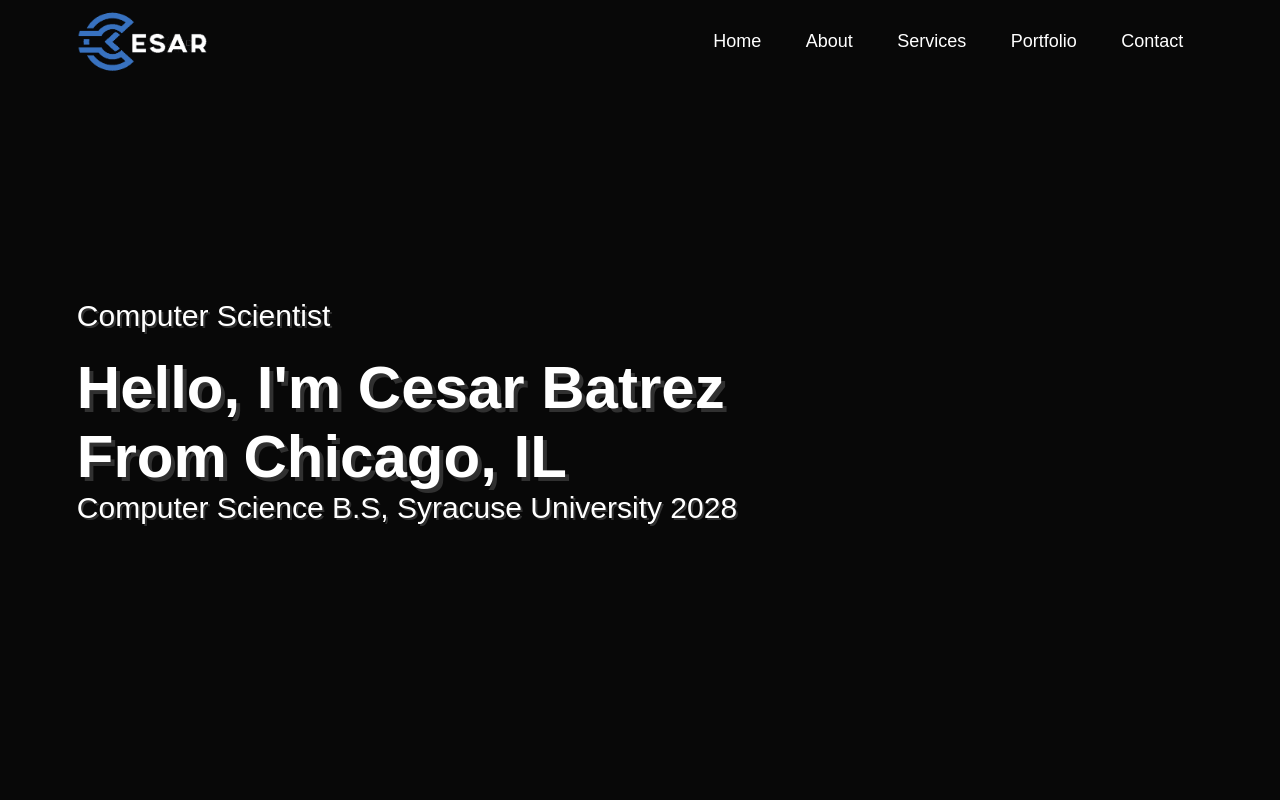
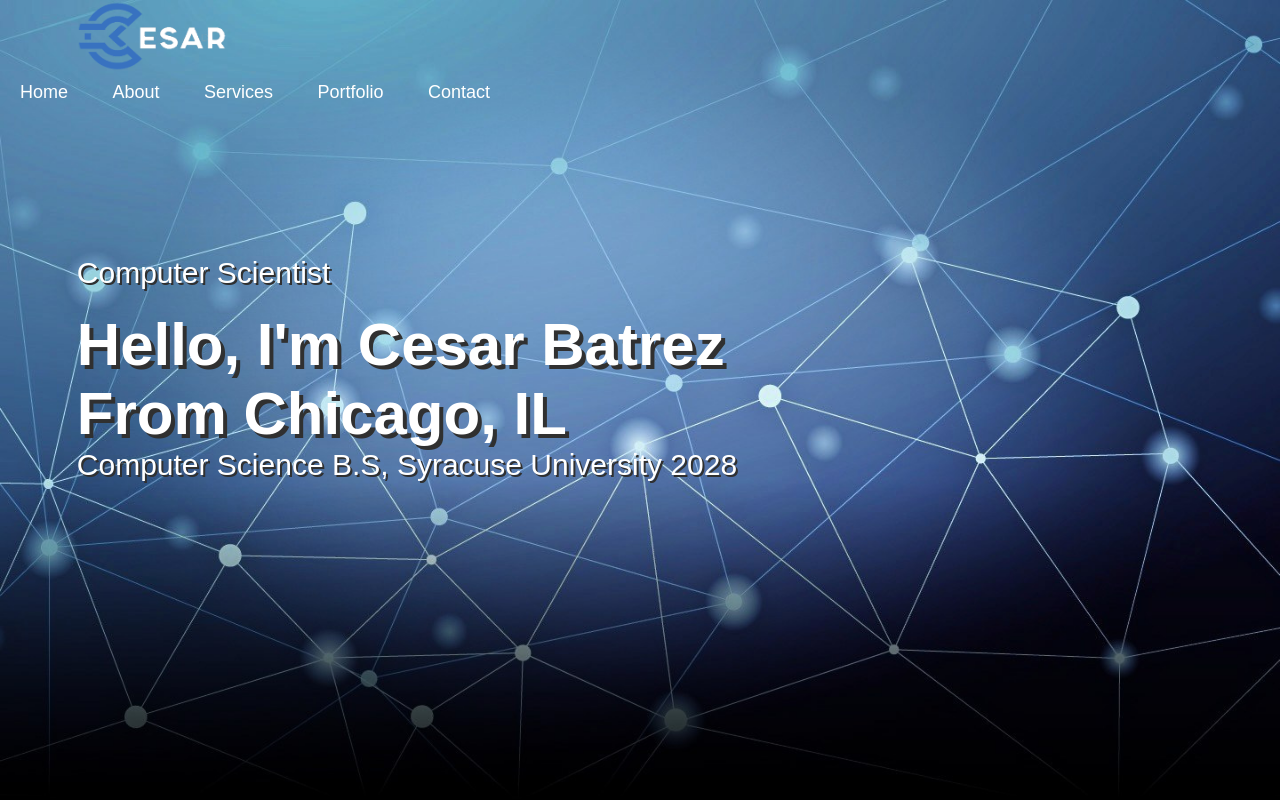
Before and after one commit to Caesar1222/Portfolio-Website, a plain HTML site: page index.html in a window 1280 px wide. Shown: the top 800 px of the page. Drawn offline with Linux system fonts and the light colour scheme.

Commit message:
Add files via upload

```diff
--- a/index.html
+++ b/index.html
@@ -12,7 +12,7 @@
 
 <!-- ---------------header----------------- -->
 <div id="header">
-    <div class="container">
+    <div class="container1">
         <nav>
             <img src="Images/logo.png" class="logo">
             <ul id="sidemenu">
@@ -38,7 +38,7 @@
     <div class="container">
         <div class="row">
             <div class="about-col-1">
-                <img src="Images/Cesar.jpg"
+                <img src="images/Cesar.jpg"
                 width = "500"
                 height = "700" >
             </div>
@@ -116,7 +116,7 @@
         <h1 class="sub-title">My Work</h1>
         <div class="work-list">
             <div class="work">
-                <img src="Images/work-1.png">
+                <img src="images/work-1.png">
                 <div class="layer">
                     <h3>Medical Data Analysis</h3>
                     <p>Analyzed and visualized medical data using Python by processing a dataset to evaluate health indicators such as cholesterol, glucose levels, and obesity. Data was categorized to identify trends, and tools like Pandas, Seaborn, and Matplotlib were utilized to create charts illustrating relationships between various health metrics.</p>
@@ -124,7 +124,7 @@
                 </div>
             </div>
             <div class="work">
-                <img src="Images/SOURCE.png">
+                <img src="images/SOURCE.png">
                 <div class="layer">
                     <h3> Syracuse University Shuttle System Model & Analysis </h3>
                     <p> Conducted research on campus transit systems using Graph Theory and Dijkstra’s Algorithm to evaluate route efficiency across 15+ shuttle stops and over 40 unique routes; identifying potential time savings of up to 27% through optimal rerouting </p>
@@ -132,7 +132,7 @@
                 </div>
             </div>
             <div class="work">
-                <img src="Images/work-3.png">
+                <img src="images/work-3.png">
                 <div class="layer">
                     <h3>Noble Street Attendance Logging Website</h3>
                     <p> Developed a web-based attendance sign-in system for Noble Street’s Student Council using HTML, CSS, JavaScript, and Google Apps Script. Integrated Google Sheets to automate attendance tracking, streamlining meeting management.</p>
@@ -158,7 +158,7 @@
                     <a href="https://github.com/Caesar1222"><i class="fa-brands fa-github"></i></a>
                     <a href="https://www.facebook.com/profile.php?id=100086883273264"><i class="fa-brands fa-facebook"></i></a>
                 </div>
-                <a href="Images/Cesar_Batrez_Resume.pdf" class="btn btn2">Download CV</a>
+                <a href="images/Cesar_Batrez_Resume.pdf" class="btn btn2">Download CV</a>
             </div>
             <div class="contact-right">
                 <form name="submit-to-google-sheet">
@@ -203,6 +203,18 @@ function closemenu(){
 }
 
 </script>
+
+<script>
+window.addEventListener("scroll", function() {
+  const nav = document.querySelector("nav");
+  if (window.scrollY > 50) { // adjust number as needed
+    nav.classList.add("scrolled");
+  } else {
+    nav.classList.remove("scrolled");
+  }
+});
+</script>
+
 <script>
     const scriptURL = 'https://script.google.com/macros/s/AKfycbxaI4zjPji3pNnc2pMh45GXsUxJCwpdQXfGncexSAjSJUC6W1TZoc1c4irEUvsYArp3cQ/exec'
     const form = document.forms['submit-to-google-sheet']
@@ -223,3 +235,17 @@ function closemenu(){
 </script>
 </body>
 </html>
+
+
+
+
+
+<!-- Syracuse off campus housing
+- acreman ave
+-lancaster ave
+- marilyn ave
+- euclid Ave
+- clariton
+- astrom
+-comstock
+-->
--- a/style.css
+++ b/style.css
@@ -14,24 +14,41 @@ body{
 #header{
     width: 100%;
     height: 100vh;
-/*     background-image: url(Images/background1.jpg); */
+    background-image: url(Images/background1.jpg);
     background-size: cover;
     background-position: center;
 }
+
 .container{
     padding: 10px 6%;
     z-index: 100000;
 }
+.container1{
+    padding: 0.1px 0%;
+    z-index: 100000;
+}
+
 nav{
+    width: 100%;
+    background-color: transparent;
+    position: fixed;
     display: flex;
     align-items: center;
-    justify-content: center;
-    justify-content: space-between;
+    justify-content: flex-start;
+    /* justify-content: space-between; */
     flex-wrap: wrap;
+    z-index: 1000;
+    transition: background-color 0.4s ease;
+}
+
+nav.scrolled {
+    background-color: #2a2929f3; /* color after scrolling */
 }
 
 .logo{
-    width: 140px;
+    width: 160px;
+    margin-left: 6%;
+    margin-right: 50%;
 }
 
 nav ul li{
@@ -63,6 +80,7 @@ nav ul li a:hover::after{
     text-shadow: 2px 2px #303030;
     color: #fff;
     margin-top: 20%;
+    margin-left: 6%;
     font-size: 30px;
 }
 .header-text h1{
@@ -385,5 +403,4 @@ nav .fas{
     color: #61b752;
     margin-top: -10px;
     display: block;
-
 }
```
